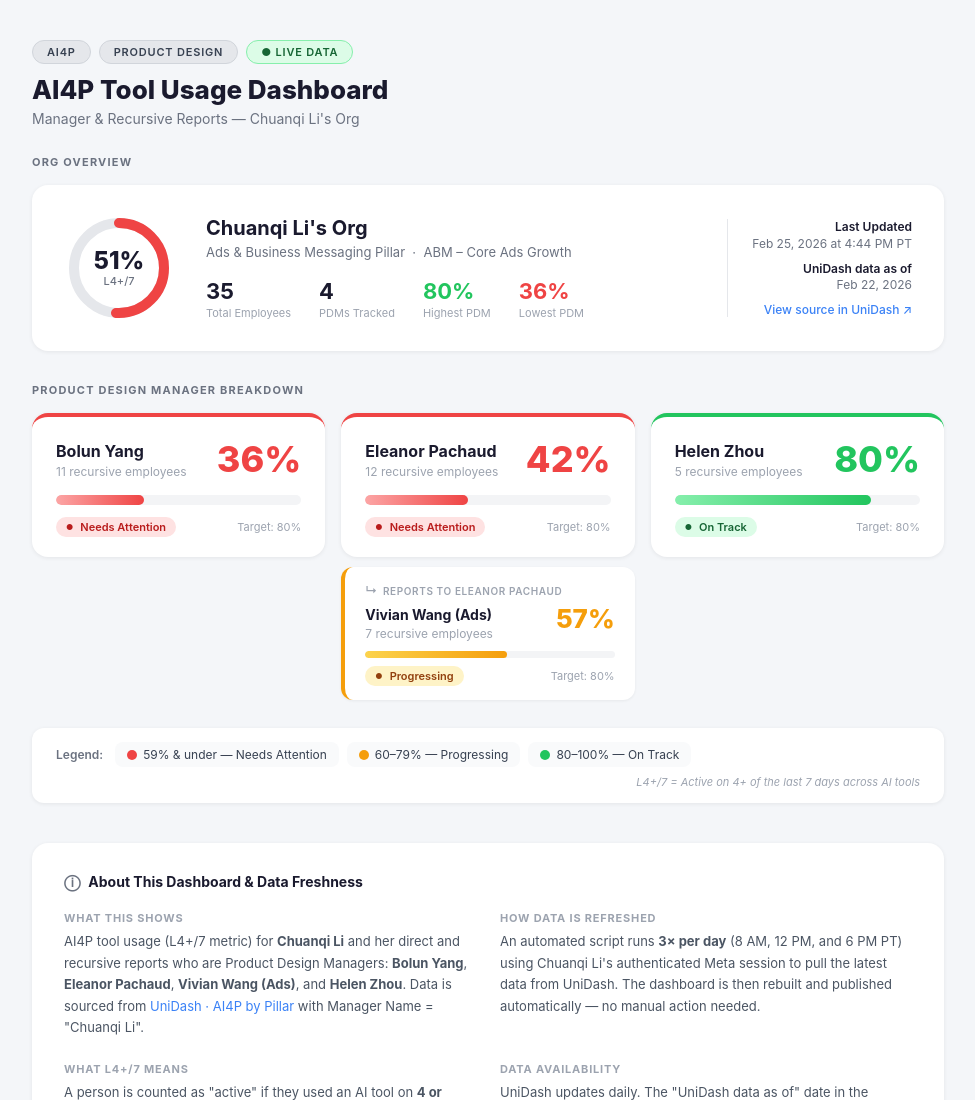
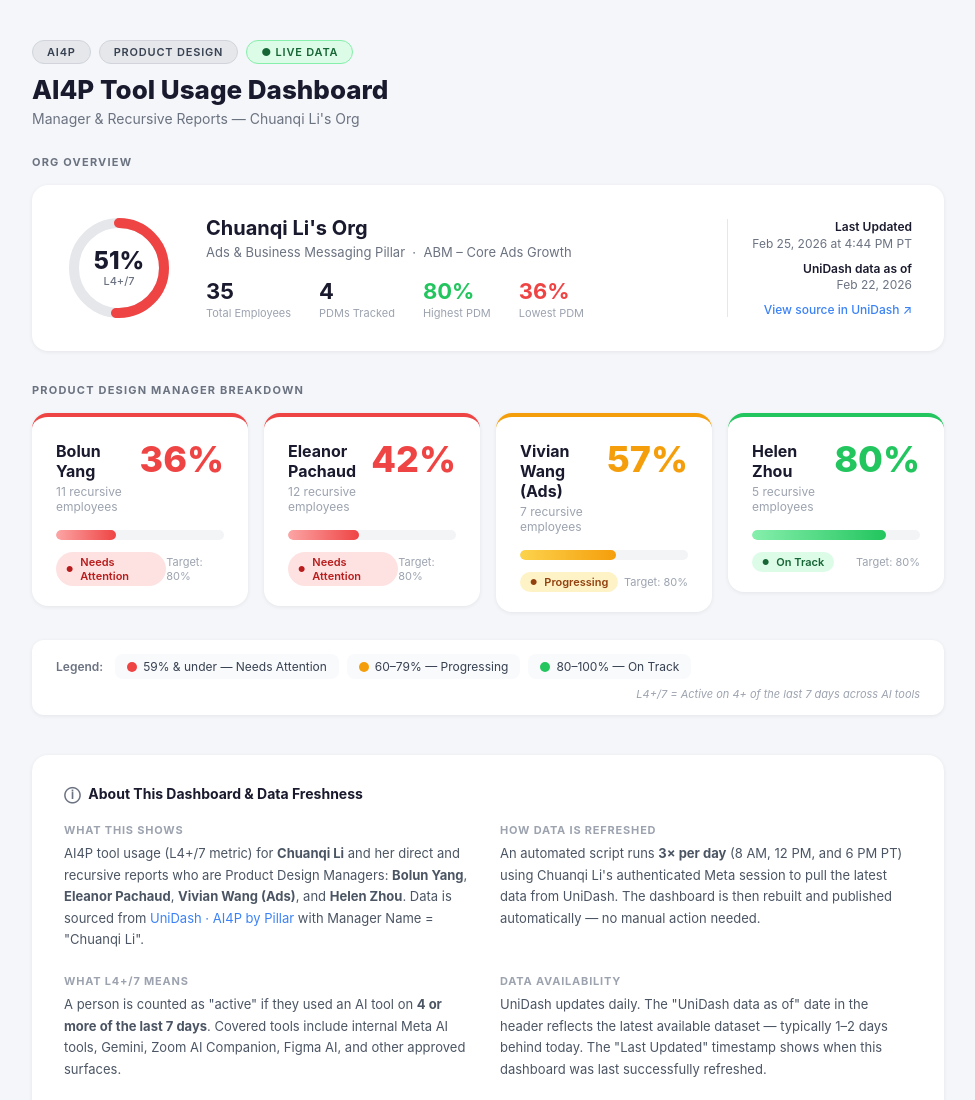
Before and after one commit to shawn1122334455/ai4p-dashboard, a plain HTML site: page index.html in a window 1280 px wide. Shown: the top 1100 px of the page, without its empty margins (152-1127 px from the left). Drawn offline with Linux system fonts and the light colour scheme.

Commit message:
Flatten all 4 PDM cards into single row, remove Vivian nesting

```diff
--- a/index.html
+++ b/index.html
@@ -122,10 +122,16 @@
     /* ── TEAM CARDS ── */
     .team-grid {
       display: grid;
-      grid-template-columns: repeat(auto-fill, minmax(270px, 1fr));
+      grid-template-columns: repeat(4, 1fr);
       gap: 16px;
       margin-bottom: 28px;
       align-items: start;
+    }
+    @media (max-width: 900px) {
+      .team-grid { grid-template-columns: repeat(2, 1fr); }
+    }
+    @media (max-width: 500px) {
+      .team-grid { grid-template-columns: 1fr; }
     }
     .team-card {
       background: #fff;
@@ -392,8 +398,7 @@
       </div>
     </div>
 
-    <!-- Eleanor Pachaud – direct report of Chuanqi, with Vivian nested below -->
-    <div class="team-card-wrapper">
+    <!-- Eleanor Pachaud – direct report of Chuanqi -->
     <div class="team-card red">
       <div class="card-header">
         <div>
@@ -411,23 +416,21 @@
       </div>
     </div>
 
-      <!-- Vivian Wang – reports to Eleanor -->
-      <div class="team-card-sub yellow">
-        <div class="sub-label">Reports to Eleanor Pachaud</div>
-        <div class="card-header" style="margin-bottom:10px;">
+    <!-- Vivian Wang (Ads) -->
+    <div class="team-card yellow">
+      <div class="card-header">
         <div>
-            <div class="card-name" style="font-size:14px;">Vivian Wang (Ads)</div>
+          <div class="card-name">Vivian Wang (Ads)</div>
           <div class="card-count">7 recursive employees</div>
         </div>
-          <div class="card-pct yellow" style="font-size:26px;">57%</div>
+        <div class="card-pct yellow">57%</div>
       </div>
-        <div class="progress-track" style="height:7px;margin-bottom:8px;">
+      <div class="progress-track">
         <div class="progress-fill yellow" style="width:57%"></div>
       </div>
       <div class="card-footer">
         <span class="status-pill yellow">Progressing</span>
         <span class="card-target">Target: 80%</span>
-        </div>
       </div>
     </div>
 
```
Lines whose indentation alone changed are shown as unchanged.
